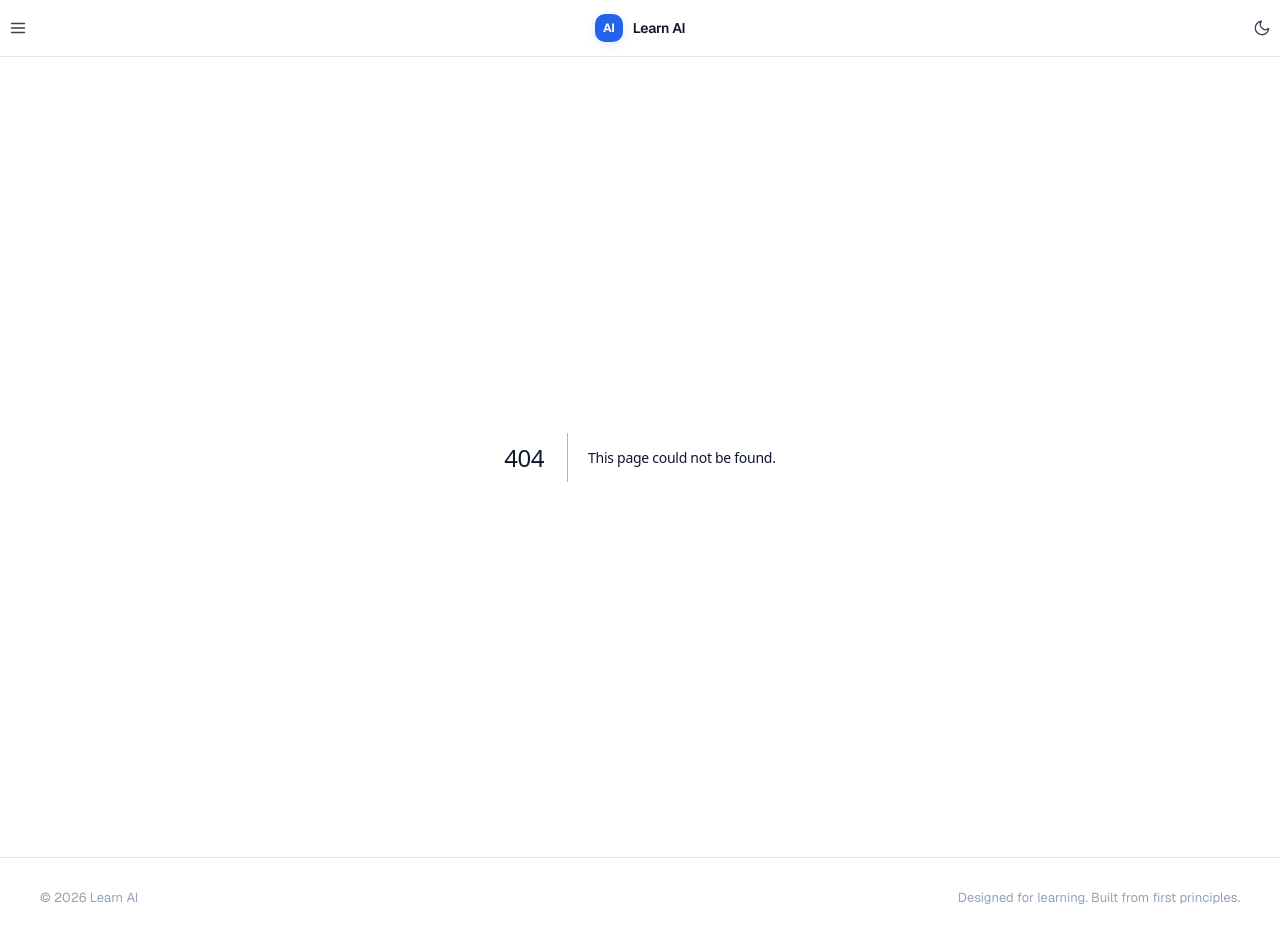
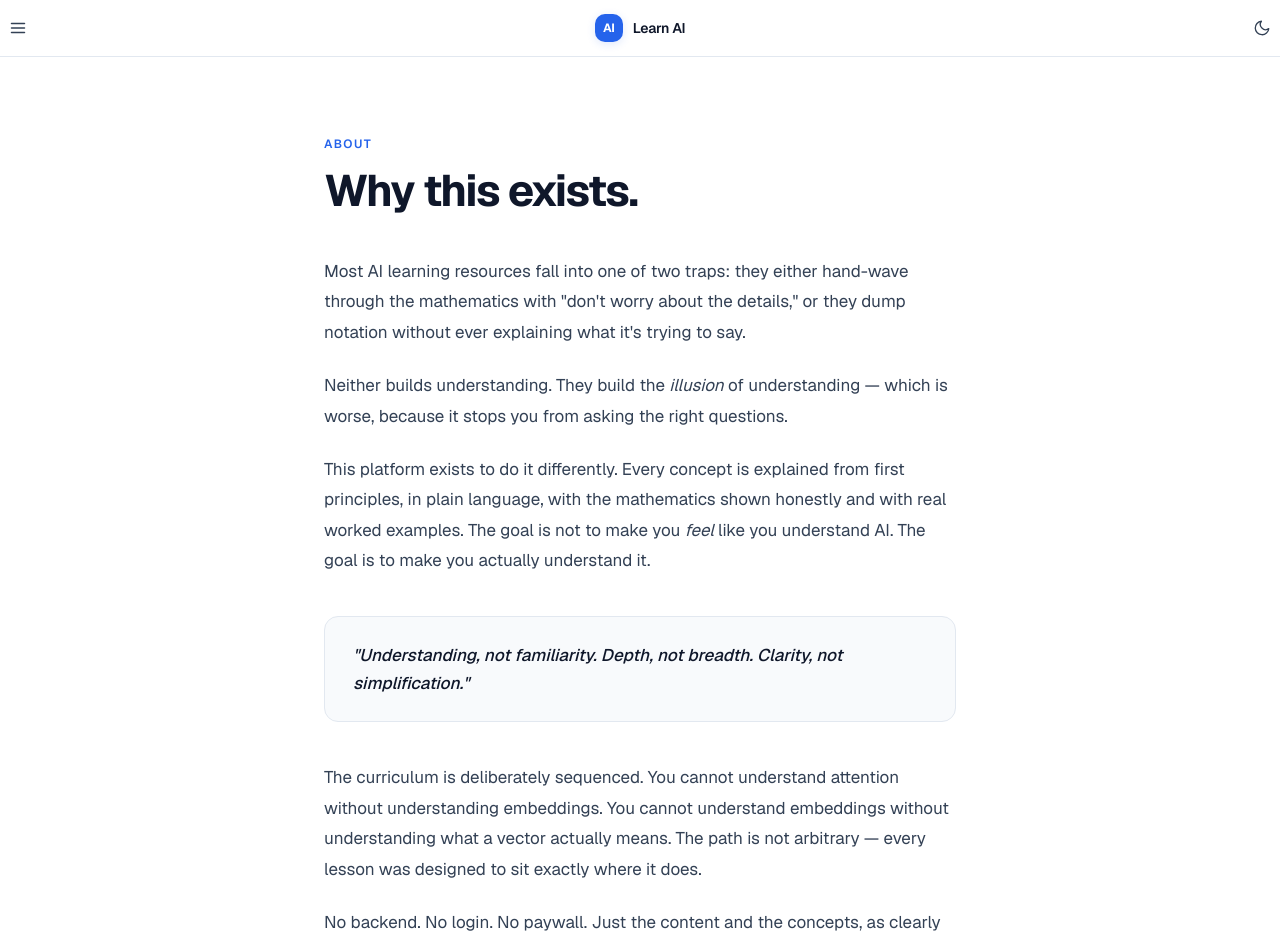
Before and after one commit to KISHORGUNITHI/AI-Learning-Platform, a Next.js app: page /about in a window 1280 px wide. Before the commit this address had no page. Shown: the top 944 px of the page. Built offline with nearby package versions, Linux system fonts and the light colour scheme.

Commit message:
feat: add About page

```diff
--- /dev/null
+++ b/app/about/page.tsx
@@ -0,0 +1,64 @@
+'use client';
+
+import { motion } from 'framer-motion';
+
+const fadeUp = {
+  hidden: { opacity: 0, y: 20 },
+  show:   { opacity: 1, y: 0, transition: { duration: 0.5, ease: [0.16, 1, 0.3, 1] } },
+};
+
+export default function AboutPage() {
+  return (
+    <div style={{ maxWidth: 'var(--content-width)', margin: '0 auto', padding: 'clamp(2.5rem, 6vw, 5rem) 1.25rem' }}>
+
+      <motion.div variants={fadeUp} initial="hidden" animate="show">
+        <p style={{ color: 'var(--color-accent-primary)', fontSize: '0.75rem', fontWeight: 600, letterSpacing: '0.12em', textTransform: 'uppercase', marginBottom: '0.75rem' }}>
+          About
+        </p>
+        <h1 style={{ fontSize: 'clamp(2rem, 5vw, 2.75rem)', lineHeight: '1.1', letterSpacing: '-0.035em', color: 'var(--color-text-primary)', fontWeight: 700, marginBottom: '2.5rem' }}>
+          Why this exists.
+        </h1>
+      </motion.div>
+
+      <motion.div variants={fadeUp} initial="hidden" animate="show" transition={{ delay: 0.1 }}>
+
+        <p style={{ fontSize: '1.0625rem', lineHeight: '1.8', color: 'var(--color-text-secondary)', marginBottom: '1.4rem' }}>
+          Most AI learning resources fall into one of two traps: they either hand-wave
+          through the mathematics with "don't worry about the details," or they dump
+          notation without ever explaining what it's trying to say.
+        </p>
+
+        <p style={{ fontSize: '1.0625rem', lineHeight: '1.8', color: 'var(--color-text-secondary)', marginBottom: '1.4rem' }}>
+          Neither builds understanding. They build the <em>illusion</em> of understanding — which
+          is worse, because it stops you from asking the right questions.
+        </p>
+
+        <p style={{ fontSize: '1.0625rem', lineHeight: '1.8', color: 'var(--color-text-secondary)', marginBottom: '2.5rem' }}>
+          This platform exists to do it differently. Every concept is explained from
+          first principles, in plain language, with the mathematics shown honestly and
+          with real worked examples. The goal is not to make you <em>feel</em> like you
+          understand AI. The goal is to make you actually understand it.
+        </p>
+
+        <div style={{ background: 'var(--color-surface)', border: '1px solid var(--color-border)', borderRadius: '0.875rem', padding: '1.5rem 1.75rem', marginBottom: '2.5rem' }}>
+          <p style={{ fontSize: '1.0625rem', fontWeight: 500, fontStyle: 'italic', color: 'var(--color-text-primary)', lineHeight: '1.65', margin: 0 }}>
+            "Understanding, not familiarity. Depth, not breadth. Clarity, not simplification."
+          </p>
+        </div>
+
+        <p style={{ fontSize: '1.0625rem', lineHeight: '1.8', color: 'var(--color-text-secondary)', marginBottom: '1.4rem' }}>
+          The curriculum is deliberately sequenced. You cannot understand attention
+          without understanding embeddings. You cannot understand embeddings without
+          understanding what a vector actually means. The path is not arbitrary — every
+          lesson was designed to sit exactly where it does.
+        </p>
+
+        <p style={{ fontSize: '1.0625rem', lineHeight: '1.8', color: 'var(--color-text-secondary)', margin: 0 }}>
+          No backend. No login. No paywall. Just the content and the concepts,
+          as clearly as they can be expressed.
+        </p>
+
+      </motion.div>
+    </div>
+  );
+}
```
